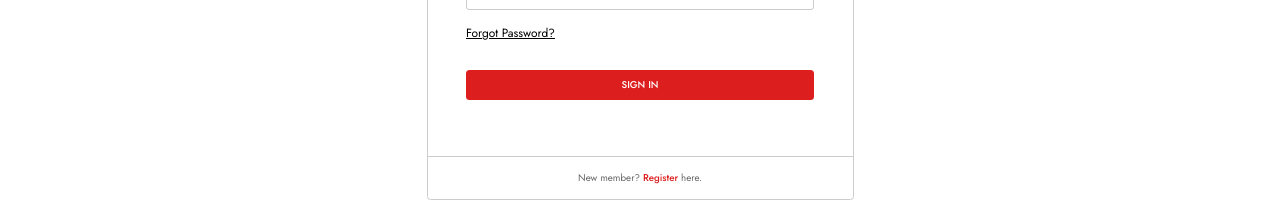
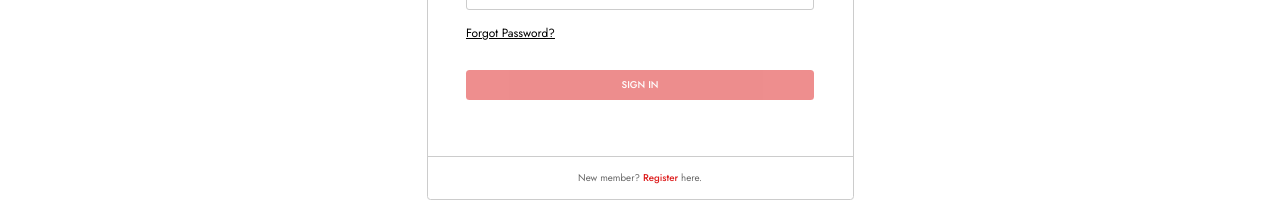
Before and after one commit to ihossain5/vue-3-ecommerce-project, a Vue app: page /sign-in in a window 1280 px wide. Shown: the part 449-651 px from the top of the page. Built offline with nearby package versions, Linux system fonts and the light colour scheme; no server answers.

Commit message:
error handeling added

```diff
--- a/package.json
+++ b/package.json
@@ -13,7 +13,8 @@
     "bootstrap": "^5.3.2",
     "pinia": "^2.1.7",
     "vue": "^3.3.4",
-    "vue-router": "^4.2.4"
+    "vue-router": "^4.2.4",
+    "vue-toastification": "^2.0.0-rc.5"
   },
   "devDependencies": {
     "@vitejs/plugin-vue": "^4.3.4",
--- a/src/main.js
+++ b/src/main.js
@@ -2,7 +2,8 @@
 import { createPinia } from 'pinia';
 import { createApp } from 'vue'
 import App from './App.vue'
-
+import Toast, { POSITION } from "vue-toastification";
+import "vue-toastification/dist/index.css";
 import { BASE_API_URL } from './config.js';
 import { useAuthStore } from './store/auth';
 import router from './router'
@@ -10,6 +11,13 @@ import router from './router'
 const app = createApp(App)
 
 app.use(createPinia());
+
+
+const options = {
+    position: POSITION.BOTTOM_CENTER,
+};
+
+app.use(Toast, options);
 
 const authStore = useAuthStore();
 
--- a/src/store/auth.js
+++ b/src/store/auth.js
@@ -2,6 +2,7 @@
 
 import { defineStore } from 'pinia';
 import axios from 'axios';
+import { useToast } from 'vue-toastification';
 
 export const useAuthStore = defineStore('auth', {
   state: () => ({
@@ -27,7 +28,8 @@ export const useAuthStore = defineStore('auth', {
 
 
     } catch (error) {
-        // Handle login error
+       const toast = useToast();
+        toast.error(error.response.data.message);
       }
     },
   },
--- a/src/views/SignInView.vue
+++ b/src/views/SignInView.vue
@@ -2,7 +2,7 @@
 <script>
 import EyeSvg from '../components/EyeSvg.vue';
 import { useAuthStore } from '@/store/auth';
-import { ref } from 'vue';
+import { computed, ref } from 'vue';
 import router from '../router/index';
 
 
@@ -11,6 +11,10 @@ export default {
         const authStore = useAuthStore();
         const mobile = ref('');
         const password = ref('');
+
+    const isSubmitDisabled = computed(() => {
+      return !mobile.value || !password.value;
+    });
 
         const handleLogin = async (e) => {
             e.preventDefault();
@@ -25,6 +29,7 @@ export default {
             mobile,
             password,
             handleLogin,
+            isSubmitDisabled
         };
     },
     components: { EyeSvg }
@@ -57,7 +62,7 @@ export default {
                         <a class="fs_17 lh_25 fc_black not_hover text-capitalize text-decoration-underline">Forgot
                             password?</a>
                         <div class="smy_4">
-                            <button type="submit" class="br_5 bg_red btnp_1228 tbg_3 hover w-100">
+                            <button type="submit" class="br_5 bg_red btnp_1228 tbg_3 hover w-100" :disabled="isSubmitDisabled" :style="{ opacity: isSubmitDisabled ? '0.5' : '1' }">
                                 <span class="fw_5 fs_14 lh_20 fc_white text-uppercase">Sign In</span>
                             </button>
                         </div>
```
Also changed, not shown: 1 other file (tests, documents, lock files or other folders).
